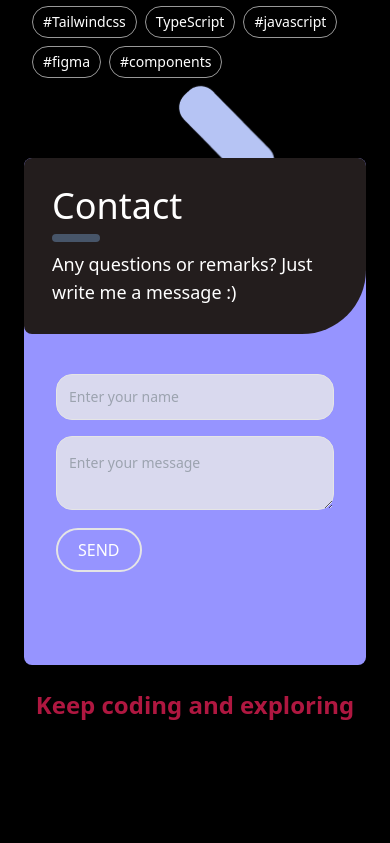
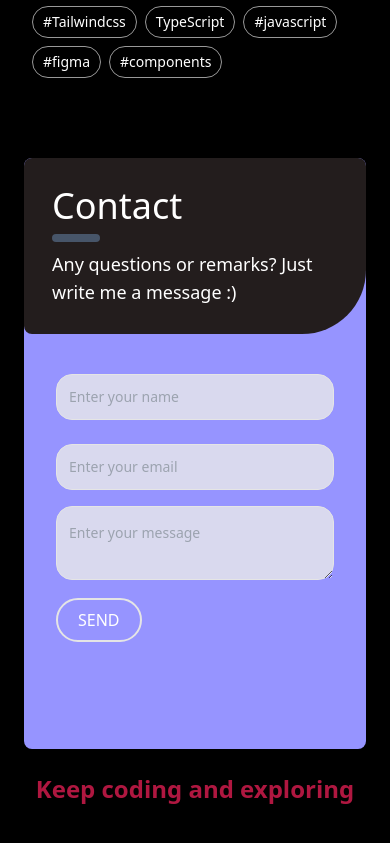
Before and after one commit to abhishekrathour07/Protfolio, a React (Vite) app: page / in a window 390 px wide. Shown: the part 4312-5155 px from the top of the page. Before the commit the page ends 5073 px from the top, so only its background shows below. Built offline with nearby package versions, Linux system fonts and the light colour scheme.

Commit message:
fixed the responsive

```diff
--- a/src/components/Connect.tsx
+++ b/src/components/Connect.tsx
@@ -7,13 +7,15 @@ import { toast } from 'sonner';
 
 const Connect: React.FC = () => {
     const LoginSchema = yup.object().shape({
-        name: yup.string().min(8, 'Minimum character should be 8').required('Name is required'),
+        name: yup.string().min(5, 'Minimum character should be 8').required('Name is required'),
+        email: yup.string().email().required('Name is required'),
         content: yup.string().min(12, 'Message must be at least 12 characters').required('Message is required'),
     });
 
     const form = useForm({
         defaultValues: {
             name: "",
+            email: "",
             content: "",
         },
         resolver: yupResolver(LoginSchema),
@@ -29,6 +31,7 @@ const Connect: React.FC = () => {
             body: JSON.stringify({
                 access_key: "4ca157b1-ff8b-47ad-a552-040e75dc694b",
                 name: data.name,
+                email: data.email,
                 content: data.content,
             }),
         });
@@ -42,9 +45,9 @@ const Connect: React.FC = () => {
     };
 
     return (
-        <div className="h-[60vh] md:h-[50vh] flex justify-center mt-12 mx-6">
-            <div className="bg-[#9694FF] md:w-[70vw] md:h-[40vh] lg:w-[60vw] items-center rounded-lg flex flex-col md:flex-row">
-                <div className="bg-[#231d1d] rounded-lg md:rounded-tr-3xl rounded-br-[4rem] h-44 md:h-full md:w-[40%] flex flex-col justify-center gap-2 p-7">
+        <div className="h-[70vh] md:h-[50vh] flex justify-center mt-12 mx-6 ">
+            <div className="bg-[#9694FF] md:w-[70vw] md:h-[45vh] lg:w-[60vw] items-center rounded-lg flex flex-col md:flex-row">
+                <div className="bg-[#231d1d] rounded-lg md:rounded-tr-3xl rounded-br-[4rem] h-44 md:h-full md:w-[40%] flex flex-col justify-center gap-2 p-7 text-white">
                     <h2 className="space-x-1 text-4xl">Contact</h2>
                     <p className="h-2 w-12 bg-slate-600 rounded-2xl mr-16"></p>
                     <p className="text-lg">Any questions or remarks? Just write me a message :)</p>
@@ -69,6 +72,23 @@ const Connect: React.FC = () => {
                             )}
                         />
                         <FormField
+                            name="email"
+                            control={form.control}
+                            render={({ field }) => (
+                                <FormItem>
+                                    <FormControl className="mt-4">
+                                        <input
+                                            {...field}
+                                            className="mt-6 w-full px-3 py-3 border rounded-2xl text-sm focus:outline-none bg-[#f1f0e8be] text-black"
+                                            placeholder="Enter your email"
+                                            type="email"
+                                        />
+                                    </FormControl>
+                                    <FormMessage className="text-xs text-red-600 mt-1" />
+                                </FormItem>
+                            )}
+                        />
+                        <FormField
                             name="content"
                             control={form.control}
                             render={({ field }) => (
@@ -86,7 +106,7 @@ const Connect: React.FC = () => {
                         />
                         <button
                             type="button"
-                            className="px-5 py-2 border-2 rounded-3xl mt-3 hover:bg-[#f1f0e878]"
+                            className="px-5 py-2 border-2 rounded-3xl mt-3 hover:bg-[#f1f0e878] text-white"
                             onClick={form.handleSubmit(onsubmit)}
                         >
                             SEND
--- a/src/pages/Protfolio.tsx
+++ b/src/pages/Protfolio.tsx
@@ -7,12 +7,13 @@ import Connect from '../components/Connect'
 
 const Protfolio: React.FC = () => {
     return (
-        <div className="bg-cover bg-center bg-[url('/images/background.png')] bg-animate-bounce duration-700">
+        <div className="bg-cover bg-center bg-[url('/images/background.png')] overflow-hidden">
             <Navbar />
-            <HeroSection/>
-            <HoverDevCards/>
-            <Projects/>
-            <Connect/>
+            <HeroSection />
+            <HoverDevCards />
+            <Projects />
+            <Connect />
+
             <div className='h-24 px-4 py-6 text-center'>
                 <h2 className='text-2xl md:text-4xl font-bold text-[#AF1740] '>Keep coding and exploring</h2>
             </div>
```
